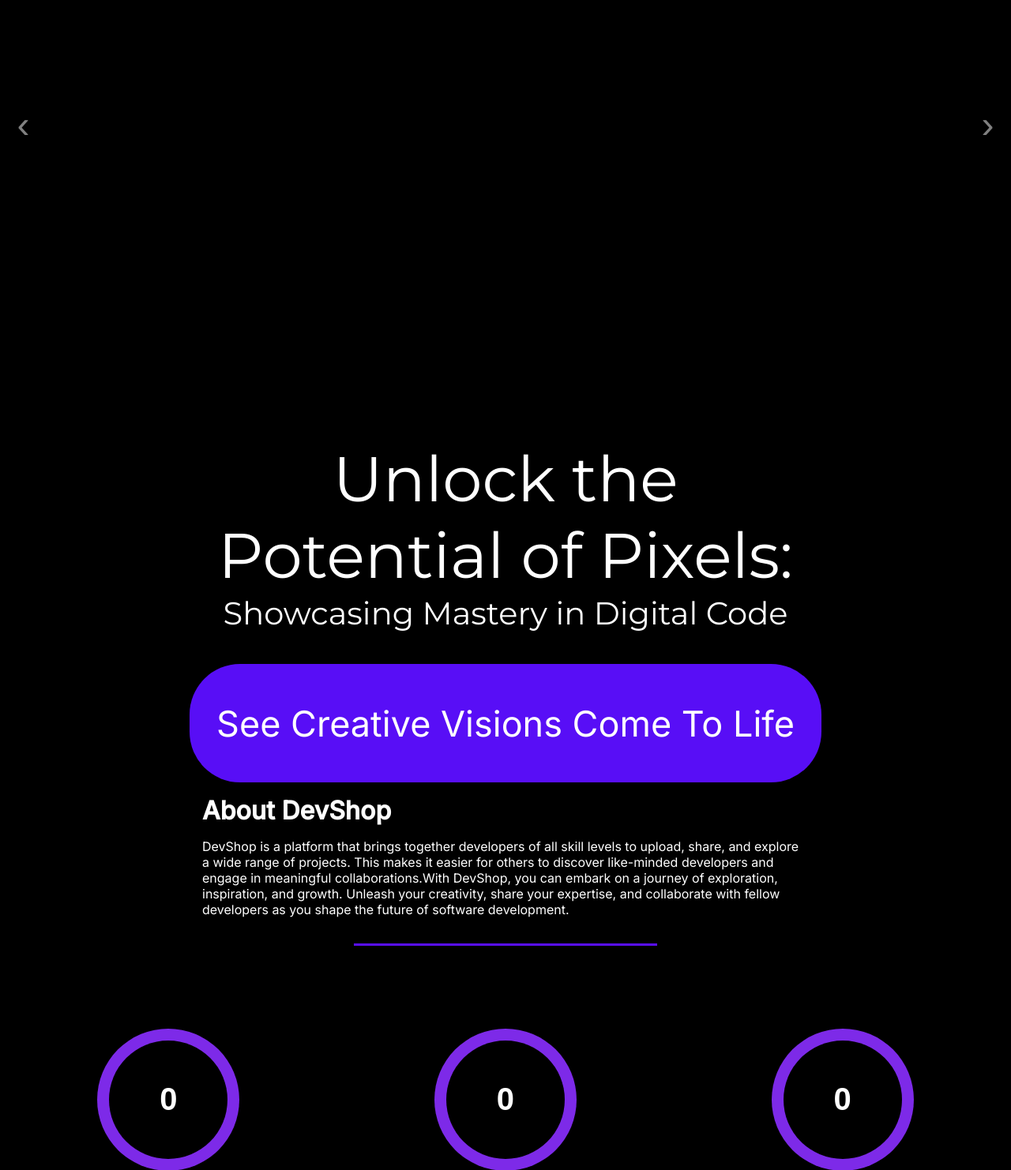
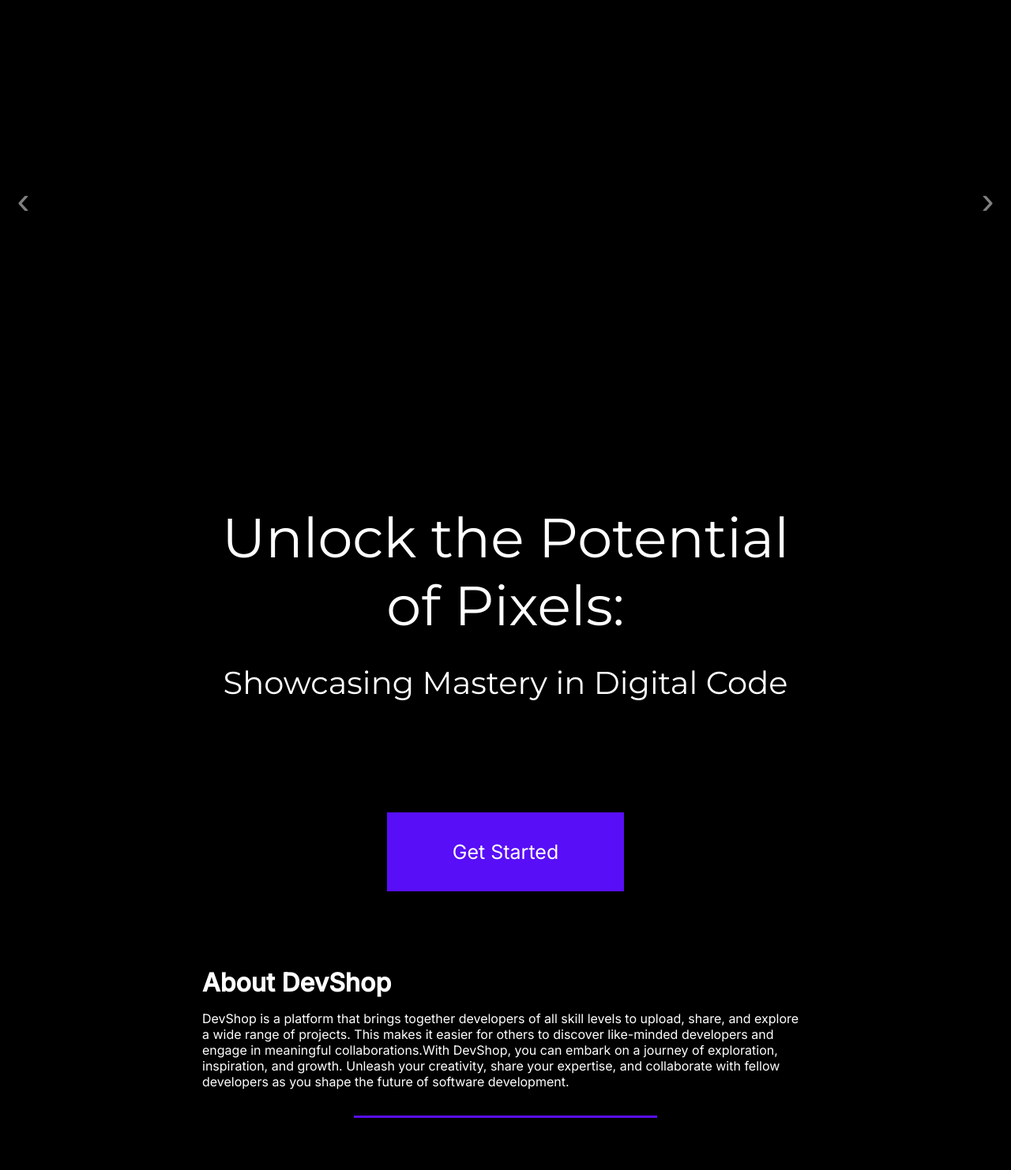
Before and after one commit to roychon/CodeVision, a PHP site: page /sites/ in a window 1280 px wide. Shown: the part 63-1545 px from the top of the page at 79% size. Run offline with PHP 8.4, Linux system fonts and the light colour scheme; data that the repository does not hold is empty; some libraries are stand-ins or nearby versions.

Commit message:
landing page css, about me section changes

```diff
--- a/public/css/main.css
+++ b/public/css/main.css
@@ -570,9 +570,10 @@
     top: 25%;
     /* transform: translateX(-50%); */
     cursor: pointer;
-    /* padding: 2em 1em; */
+    padding: 2em 0em;
     animation: bounce 1.5s infinite, fadein 1s 1.3s 1 forwards;
     opacity: 0;
+    align-items: center;
 }
 .carousel-button.prev {
     animation: bounceReverse 1.5s infinite, fadein 1s 1.3s 1 forwards;
@@ -1112,27 +1113,33 @@
     justify-content: center;
     flex-direction: column;
     width: 100%;
+    margin-top: 80px;
 }
 
+.showcasing {
+    margin-top: 30px;
+    margin-bottom: 60px;
+}
 .unlock {
     font-family: "Montserrat";
-    font-size: 80px;
+    font-size: 70px;
 }
 
 .callAction {
-    margin-top: 40px;
+    margin-top: 80px;
+    margin-bottom: 80px;
     display: flex;
     justify-content: center;
     align-items: center;
-    width: 800px;
-    height: 150px;
+    width: 300px;
+    height: 100px;
     text-align: center;
     text-decoration: none;
     padding-right: 1rem;
     color: white;
     padding: 0.7rem 1.5rem;
-    border-radius: 4rem;
-    font-size: 45px;
+    border-radius: 5 rem;
+    font-size: 25px;
     background-color: var(--dark-purple-btn);
 }
 
@@ -1206,3 +1213,8 @@
     font-weight: 600;
     font-size: 1.2rem;
 }
+
+.profileImg {
+    max-width: 360px;
+    max-height: 360px;
+}
--- a/view/indexView.php
+++ b/view/indexView.php
@@ -37,20 +37,16 @@
     <div class="flexTag">
       <div class="tagline">
         <span class=unlock>Unlock the Potential of Pixels:</span>
-        <p>Showcasing Mastery in Digital Code</p>
+        <p class="showcasing">Showcasing Mastery in Digital Code</p>
       </div>
       <div class="signUp">
-        <a class="callAction" href="index.php?action=add_user">See Creative Visions Come To Life</a>
+        <a class="callAction" href="index.php?action=add_user">Get Started</a>
       </div>
     </div>
-    <!-- <marquee>ABOUT US!!!!!!!ABOUT US!!!!!!!ABOUT US!!!!!!!ABOUT US!!!!!!!ABOUT US!!!!!!!ABOUT US!!!!!!!</marquee> -->
+
     <h1>About DevShop</h1>
     <p>DevShop is a platform that brings together developers of all skill levels to upload, share, and explore a wide range of projects. This makes it easier for others to discover like-minded developers and engage in meaningful collaborations.With DevShop, you can embark on a journey of exploration, inspiration, and growth. Unleash your creativity, share your expertise, and collaborate with fellow developers as you shape the future of software development.</p>
   </div>
-
-
-
-
   <div class="stat-container">
     <div class="container">
       <div class="circular-progress">
```
